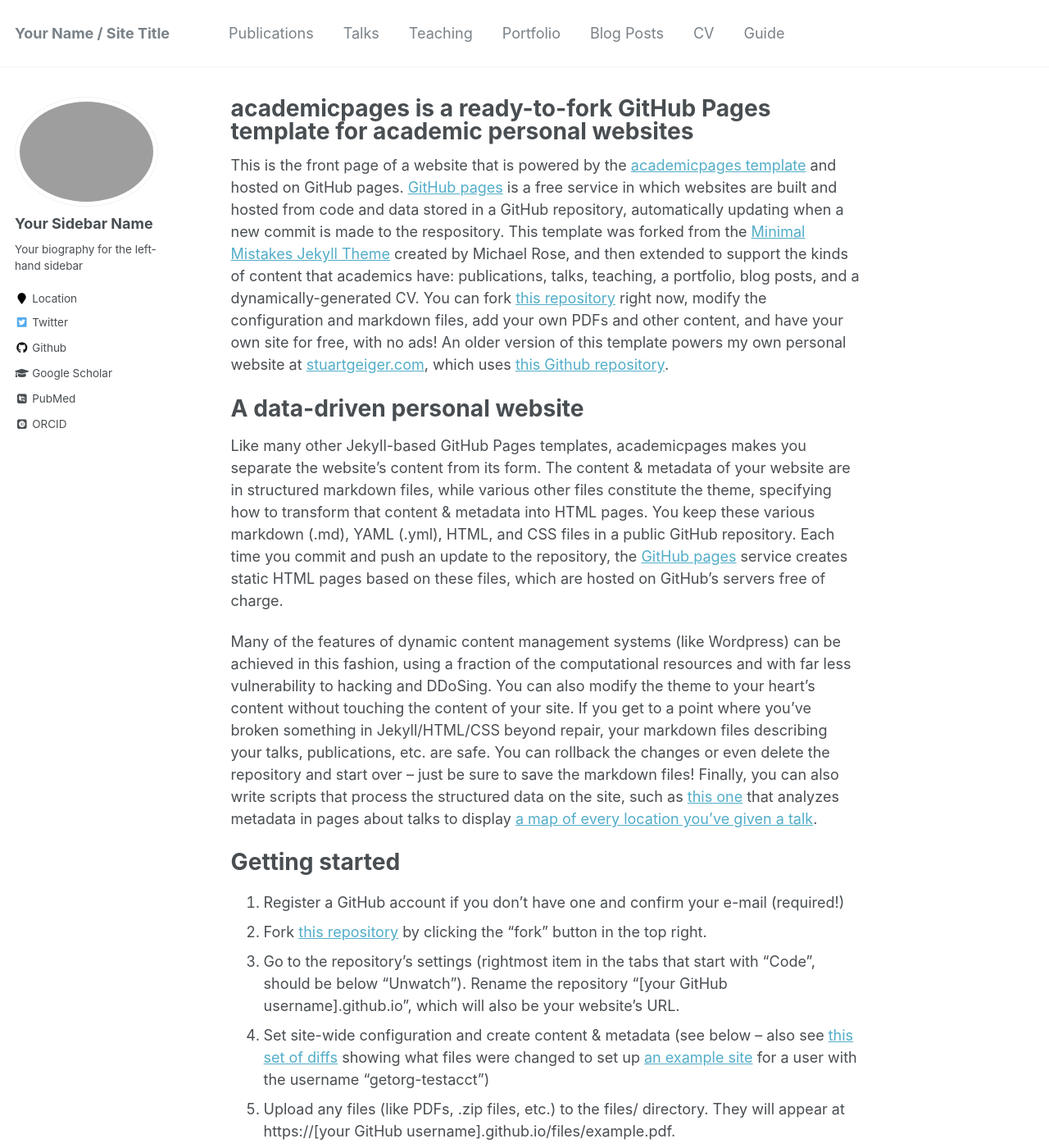
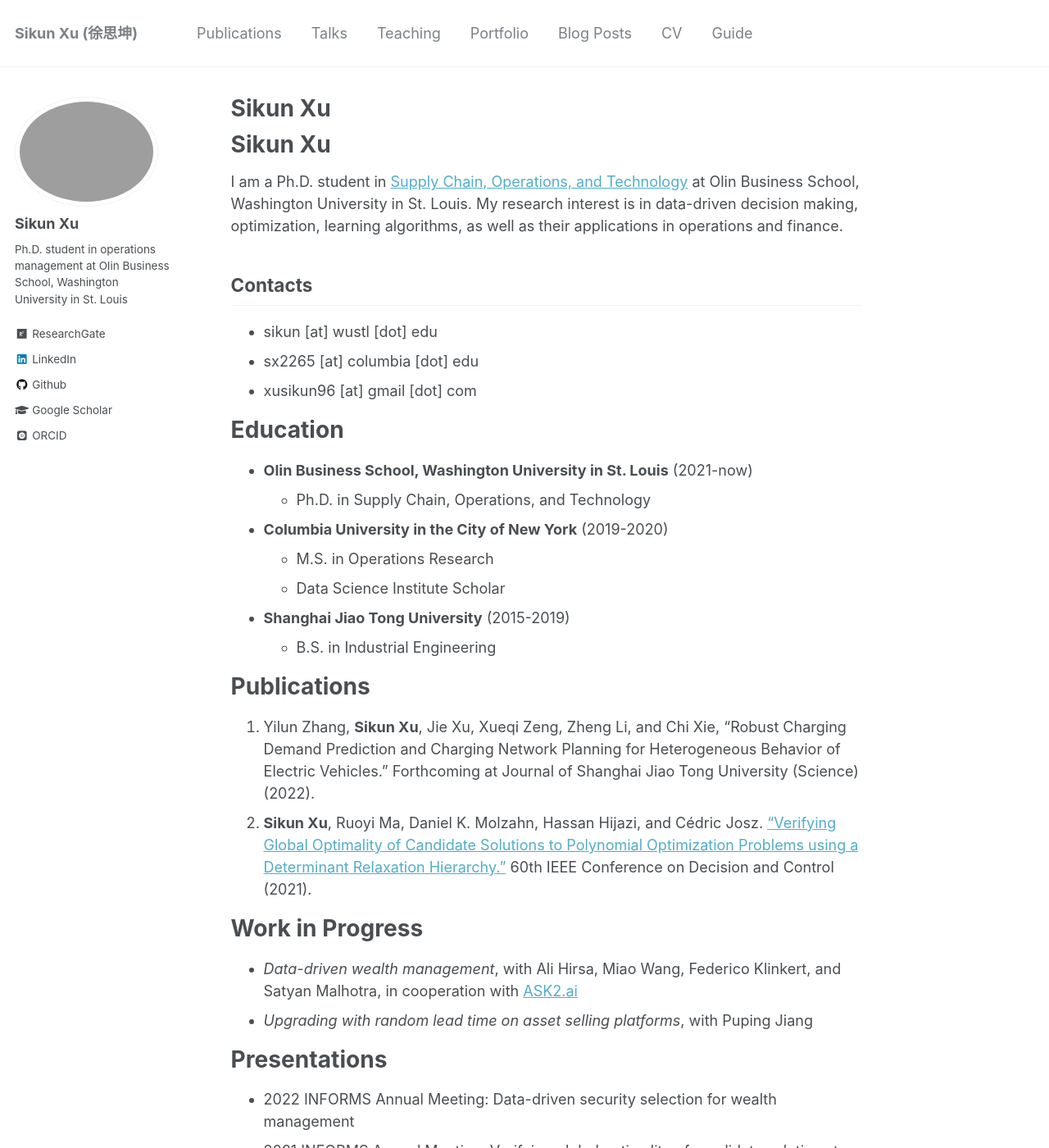
Before and after one commit to iamsikun/iamsikun.github.io, a Jekyll site: the page built from _pages/about.md, in a window 1280 px wide and 1400 px high. Shown: the whole window at 82% size. Built offline with Jekyll 4.4.1, drawn with Linux system fonts in a browser that asks for light colours; some web fonts are replaced; some of the changed text lies outside the part shown.

Commit message:
Updated main page

```diff
--- a/_config.yml
+++ b/_config.yml
@@ -7,13 +7,13 @@
 
 # Site Settings
 locale                   : "en-US"
-title                    : "Your Name / Site Title"
+title                    : "Sikun Xu (徐思坤)"
 title_separator          : "-"
-name                     : &name "Your Name"
+name                     : &name "Sikun Xu"
 description              : &description "personal description"
-url                      : https://academicpages.github.io # the base hostname & protocol for your site e.g. "https://mmistakes.github.io"
+url                      : https://iamsikun.github.io # the base hostname & protocol for your site e.g. "https://mmistakes.github.io"
 baseurl                  : "" # the subpath of your site, e.g. "/blog"
-repository               : "academicpages/academicpages.github.io"
+repository               : "iamsikun/iamsikun.github.io"
 teaser                   :  # filename of teaser fallback teaser image placed in /images/, .e.g. "500x300.png"
 breadcrumbs              : false # true, false (default)
 words_per_minute         : 160
@@ -57,7 +57,7 @@ yandex_site_verification :
 
 # Social Sharing
 twitter:
-  username               : &twitter
+  username               :
 facebook:
   username               :
   app_id                 :
@@ -80,15 +80,15 @@ analytics:
 
 # Site Author
 author:
-  name             : "Your Sidebar Name"
+  name             : "Sikun Xu"
   avatar           : "profile.png"
-  bio              : "Your biography for the left-hand sidebar"
-  location         : "Location"
+  bio              : "Ph.D. student in operations management at Olin Business School, Washington University in St. Louis"
+  location         :
   employer         :
-  pubmed           : "https://www.ncbi.nlm.nih.gov/pubmed/?term=john+snow"
-  googlescholar    : "http://yourfullgooglescholarurl.com"
+  pubmed           :
+  googlescholar    : "https://scholar.google.com/citations?user=RwSRGKgAAAAJ&hl=en&oi=ao"
   email            :
-  researchgate     :  # example: "https://www.researchgate.net/profile/yourprofile"
+  researchgate     : "https://www.researchgate.net/profile/Sikun-Xu-2"
   uri              :
   bitbucket        :
   codepen          :
@@ -96,20 +96,20 @@ author:
   flickr           :
   facebook         :
   foursquare       :
-  github           : "academicpages"
+  github           : "iamsikun"
   google_plus      :
   keybase          :
   instagram        :
-  impactstory      : #"https://profiles.impactstory.org/u/xxxx-xxxx-xxxx-xxxx"
+  impactstory      :
   lastfm           :
-  linkedin         :
-  orcid            : "http://orcid.org/yourorcidurl"
+  linkedin         : "https://www.linkedin.com/in/sikun-xu-760685164/"
+  orcid            : "https://orcid.org/0000-0003-1203-8981"
   pinterest        :
   soundcloud       :
-  stackoverflow    : # http://stackoverflow.com/users/123456/username
+  stackoverflow    :
   steam            :
   tumblr           :
-  twitter          : "replacethistwitterhandle"
+  twitter          :
   vine             :
   weibo            :
   xing             :
--- a/_pages/about.md
+++ b/_pages/about.md
@@ -1,50 +1,50 @@
 ---
 permalink: /
-title: "academicpages is a ready-to-fork GitHub Pages template for academic personal websites"
-excerpt: "About me"
+title: "Sikun Xu"
+excerpt: "Sikun Xu"
 author_profile: true
 redirect_from:
   - /about/
   - /about.html
 ---
 
-This is the front page of a website that is powered by the [academicpages template](https://github.com/academicpages/academicpages.github.io) and hosted on GitHub pages. [GitHub pages](https://pages.github.com) is a free service in which websites are built and hosted from code and data stored in a GitHub repository, automatically updating when a new commit is made to the respository. This template was forked from the [Minimal Mistakes Jekyll Theme](https://mmistakes.github.io/minimal-mistakes/) created by Michael Rose, and then extended to support the kinds of content that academics have: publications, talks, teaching, a portfolio, blog posts, and a dynamically-generated CV. You can fork [this repository](https://github.com/academicpages/academicpages.github.io) right now, modify the configuration and markdown files, add your own PDFs and other content, and have your own site for free, with no ads! An older version of this template powers my own personal website at [stuartgeiger.com](http://stuartgeiger.com), which uses [this Github repository](https://github.com/staeiou/staeiou.github.io).
+# Sikun Xu
+I am a Ph.D. student in [Supply Chain, Operations, and Technology](https://olin.wustl.edu/EN-US/academic-programs/PhD/Pages/PhdDetail.aspx?username=sikun) at Olin Business School, Washington University in St. Louis. My research interest is in data-driven decision making, optimization, learning algorithms, as well as their applications in operations and finance.
 
-A data-driven personal website
-======
-Like many other Jekyll-based GitHub Pages templates, academicpages makes you separate the website's content from its form. The content & metadata of your website are in structured markdown files, while various other files constitute the theme, specifying how to transform that content & metadata into HTML pages. You keep these various markdown (.md), YAML (.yml), HTML, and CSS files in a public GitHub repository. Each time you commit and push an update to the repository, the [GitHub pages](https://pages.github.com/) service creates static HTML pages based on these files, which are hosted on GitHub's servers free of charge.
+## Contacts
+* sikun [at] wustl [dot] edu
+* sx2265 [at] columbia [dot] edu
+* xusikun96 [at] gmail [dot] com
 
-Many of the features of dynamic content management systems (like Wordpress) can be achieved in this fashion, using a fraction of the computational resources and with far less vulnerability to hacking and DDoSing. You can also modify the theme to your heart's content without touching the content of your site. If you get to a point where you've broken something in Jekyll/HTML/CSS beyond repair, your markdown files describing your talks, publications, etc. are safe. You can rollback the changes or even delete the repository and start over -- just be sure to save the markdown files! Finally, you can also write scripts that process the structured data on the site, such as [this one](https://github.com/academicpages/academicpages.github.io/blob/master/talkmap.ipynb) that analyzes metadata in pages about talks to display [a map of every location you've given a talk](https://academicpages.github.io/talkmap.html).
 
-Getting started
-======
-1. Register a GitHub account if you don't have one and confirm your e-mail (required!)
-1. Fork [this repository](https://github.com/academicpages/academicpages.github.io) by clicking the "fork" button in the top right.
-1. Go to the repository's settings (rightmost item in the tabs that start with "Code", should be below "Unwatch"). Rename the repository "[your GitHub username].github.io", which will also be your website's URL.
-1. Set site-wide configuration and create content & metadata (see below -- also see [this set of diffs](http://archive.is/3TPas) showing what files were changed to set up [an example site](https://getorg-testacct.github.io) for a user with the username "getorg-testacct")
-1. Upload any files (like PDFs, .zip files, etc.) to the files/ directory. They will appear at https://[your GitHub username].github.io/files/example.pdf.
-1. Check status by going to the repository settings, in the "GitHub pages" section
+# Education
+* **Olin Business School, Washington University in St. Louis** (2021-now)
+  * Ph.D. in Supply Chain, Operations, and Technology
+* **Columbia University in the City of New York** (2019-2020)
+  * M.S. in Operations Research
+  * Data Science Institute Scholar
+* **Shanghai Jiao Tong University** (2015-2019)
+  * B.S. in Industrial Engineering
 
-Site-wide configuration
-------
-The main configuration file for the site is in the base directory in [_config.yml](https://github.com/academicpages/academicpages.github.io/blob/master/_config.yml), which defines the content in the sidebars and other site-wide features. You will need to replace the default variables with ones about yourself and your site's github repository. The configuration file for the top menu is in [_data/navigation.yml](https://github.com/academicpages/academicpages.github.io/blob/master/_data/navigation.yml). For example, if you don't have a portfolio or blog posts, you can remove those items from that navigation.yml file to remove them from the header.
+# Publications
+1. Yilun Zhang, **Sikun Xu**, Jie Xu, Xueqi Zeng, Zheng Li, and Chi Xie, "Robust Charging Demand Prediction and Charging Network Planning for Heterogeneous Behavior of Electric Vehicles." Forthcoming at Journal of Shanghai Jiao Tong University (Science) (2022).
+2. **Sikun Xu**, Ruoyi Ma, Daniel K. Molzahn, Hassan Hijazi, and Cédric Josz. ["Verifying Global Optimality of Candidate Solutions to Polynomial Optimization Problems using a Determinant Relaxation Hierarchy."](https://ieeexplore.ieee.org/document/9683608) 60th IEEE Conference on Decision and Control (2021).
 
-Create content & metadata
-------
-For site content, there is one markdown file for each type of content, which are stored in directories like _publications, _talks, _posts, _teaching, or _pages. For example, each talk is a markdown file in the [_talks directory](https://github.com/academicpages/academicpages.github.io/tree/master/_talks). At the top of each markdown file is structured data in YAML about the talk, which the theme will parse to do lots of cool stuff. The same structured data about a talk is used to generate the list of talks on the [Talks page](https://academicpages.github.io/talks), each [individual page](https://academicpages.github.io/talks/2012-03-01-talk-1) for specific talks, the talks section for the [CV page](https://academicpages.github.io/cv), and the [map of places you've given a talk](https://academicpages.github.io/talkmap.html) (if you run this [python file](https://github.com/academicpages/academicpages.github.io/blob/master/talkmap.py) or [Jupyter notebook](https://github.com/academicpages/academicpages.github.io/blob/master/talkmap.ipynb), which creates the HTML for the map based on the contents of the _talks directory).
+# Work in Progress
+* *Data-driven wealth management*, with Ali Hirsa, Miao Wang, Federico Klinkert, and Satyan Malhotra, in cooperation with [ASK2.ai](https://www.linkedin.com/company/ask2-ai/)
+* *Upgrading with random lead time on asset selling platforms*, with Puping Jiang
 
-**Markdown generator**
+# Presentations
+* 2022 INFORMS Annual Meeting: Data-driven security selection for wealth management
+* 2021 INFORMS Annual Meeting: Verifying global optimality of candidate solutions to polynomial optimization problems using a determinant relaxation hierarchy
 
-I have also created [a set of Jupyter notebooks](https://github.com/academicpages/academicpages.github.io/tree/master/markdown_generator
-) that converts a CSV containing structured data about talks or presentations into individual markdown files that will be properly formatted for the academicpages template. The sample CSVs in that directory are the ones I used to create my own personal website at stuartgeiger.com. My usual workflow is that I keep a spreadsheet of my publications and talks, then run the code in these notebooks to generate the markdown files, then commit and push them to the GitHub repository.
+# Teaching
+Columbia University
+* IEOR 4721 AI Applications in Finance, Guest Lecturer; 2021 Summer,2022 Spring
+* IEOR 4742 Deep Learning, Course Assistant; 2020 Fall
+* IEOR 4525 Machine Learning, Course Assistant; 2020 Spring
 
-How to edit your site's GitHub repository
-------
-Many people use a git client to create files on their local computer and then push them to GitHub's servers. If you are not familiar with git, you can directly edit these configuration and markdown files directly in the github.com interface. Navigate to a file (like [this one](https://github.com/academicpages/academicpages.github.io/blob/master/_talks/2012-03-01-talk-1.md) and click the pencil icon in the top right of the content preview (to the right of the "Raw | Blame | History" buttons). You can delete a file by clicking the trashcan icon to the right of the pencil icon. You can also create new files or upload files by navigating to a directory and clicking the "Create new file" or "Upload files" buttons.
-
-Example: editing a markdown file for a talk
-![Editing a markdown file for a talk](/images/editing-talk.png)
-
-For more info
-------
-More info about configuring academicpages can be found in [the guide](https://academicpages.github.io/markdown/). The [guides for the Minimal Mistakes theme](https://mmistakes.github.io/minimal-mistakes/docs/configuration/) (which this theme was forked from) might also be helpful.
+Washington University in St. Louis
+* SCOT 519E Revenue Management; 2022 Fall
+* SCOT 5704 Operations Management; 2022 Fall
+* SCOT 500D Project Management; 2022 Fall
```
Also changed, not shown: 3 other files.
